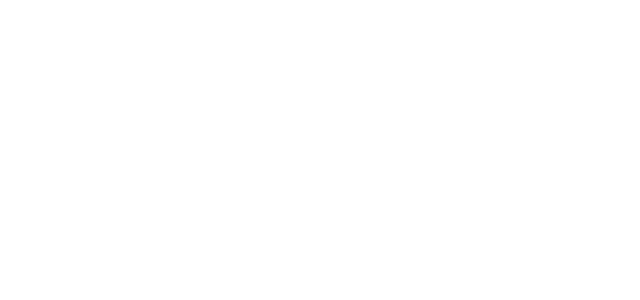
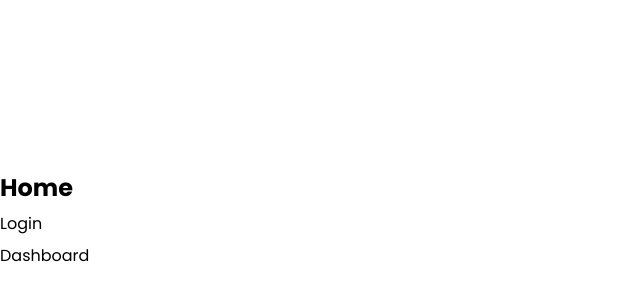
Before and after one commit to Dxvarsh/Dashboard, a React (Vite) app: page / in a window 1280 px wide. Before the commit this address had no page. Shown: the part 180-480 px from the top of the page, without its empty margins (0-640 px from the left). Built offline with nearby package versions, Linux system fonts and the light colour scheme.

Commit message:
Update Routing.jsx

```diff
--- a/src/routes/Routing.jsx
+++ b/src/routes/Routing.jsx
@@ -16,11 +16,11 @@
 const Routing = () => {
   return (
     <Routes>
-      <Route path="/Dashboard" element={<Home />} />
-      <Route path="Dashboard/login" element={<Login />} />
+      <Route path="/" element={<Home />} />
+      <Route path="/login" element={<Login />} />
 
       {/* Admin routes wrapped in AdminLayout */}
-      <Route path="Dashboard/admin" element={<AdminLayout />}>
+      <Route path="/admin" element={<AdminLayout />}>
         <Route path="dashboard" element={<Dashboard />} />
         <Route path="students" element={<Students />} />
         <Route path="courses" element={<Courses />} />
```
